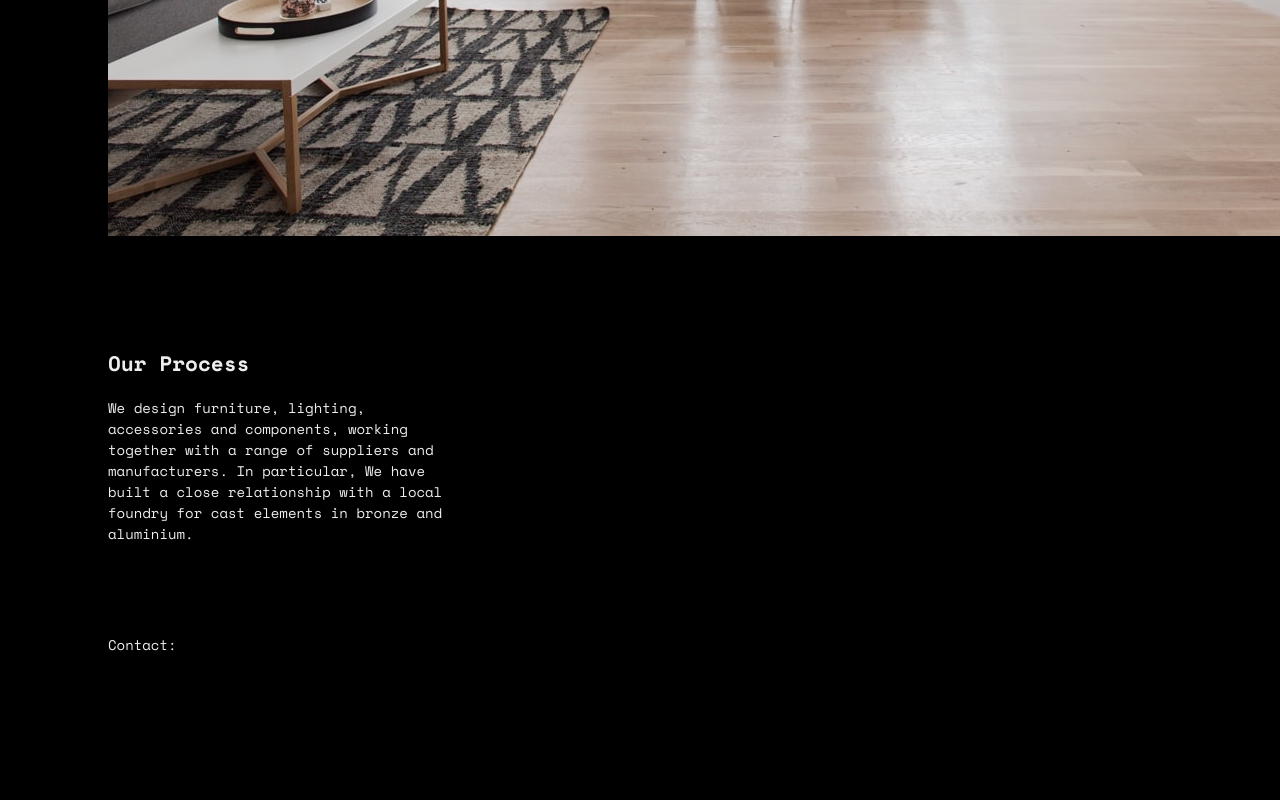
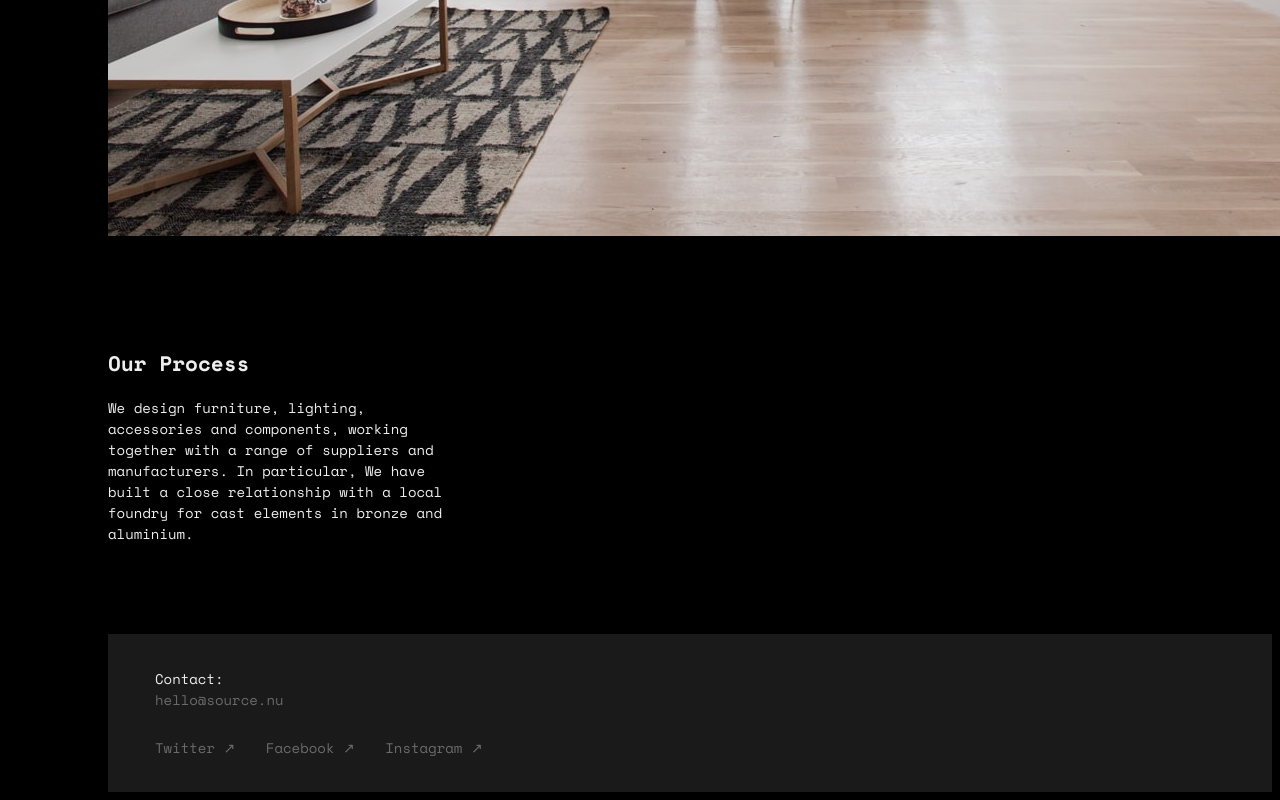
Before and after one commit to MariaLuciaR/source, a plain HTML site: page index.html in a window 1280 px wide. Shown: the part 4191-4991 px from the top of the page. Before the commit the page ends 4896 px from the top, so only its background shows below. Drawn offline with nearby package versions, Linux system fonts and the light colour scheme.

Commit message:
Update footer styling

```diff
--- a/style.css
+++ b/style.css
@@ -4,7 +4,7 @@ body {
     line-height: 1.5;
     padding-left: 100px;
     background-color: #000000;
-    color: #EEEEEE;
+    color: #eee;
 }
 
 a {
@@ -26,13 +26,25 @@ h1 {
 }
 
 .product-link {
-    background-color: #EEEEEE;
+    background-color: #eee;
     padding: 14px 0 14px 27px;
 }
 
-/* UTILITIES */
+/* Footer */
 
-.tr {
-    box-sizing: border-box;
-    border: .25pc dashed red;
+footer {
+    padding: 34px 0 34px 47px;
+    background-color: #1a1a1a;
 }
+
+footer a {
+    color: #6a6a6a;
+}
+
+.social-links {
+    margin-top: 27px;
+}
+
+.social-links a {
+    margin-right: 22px;
+}
```
